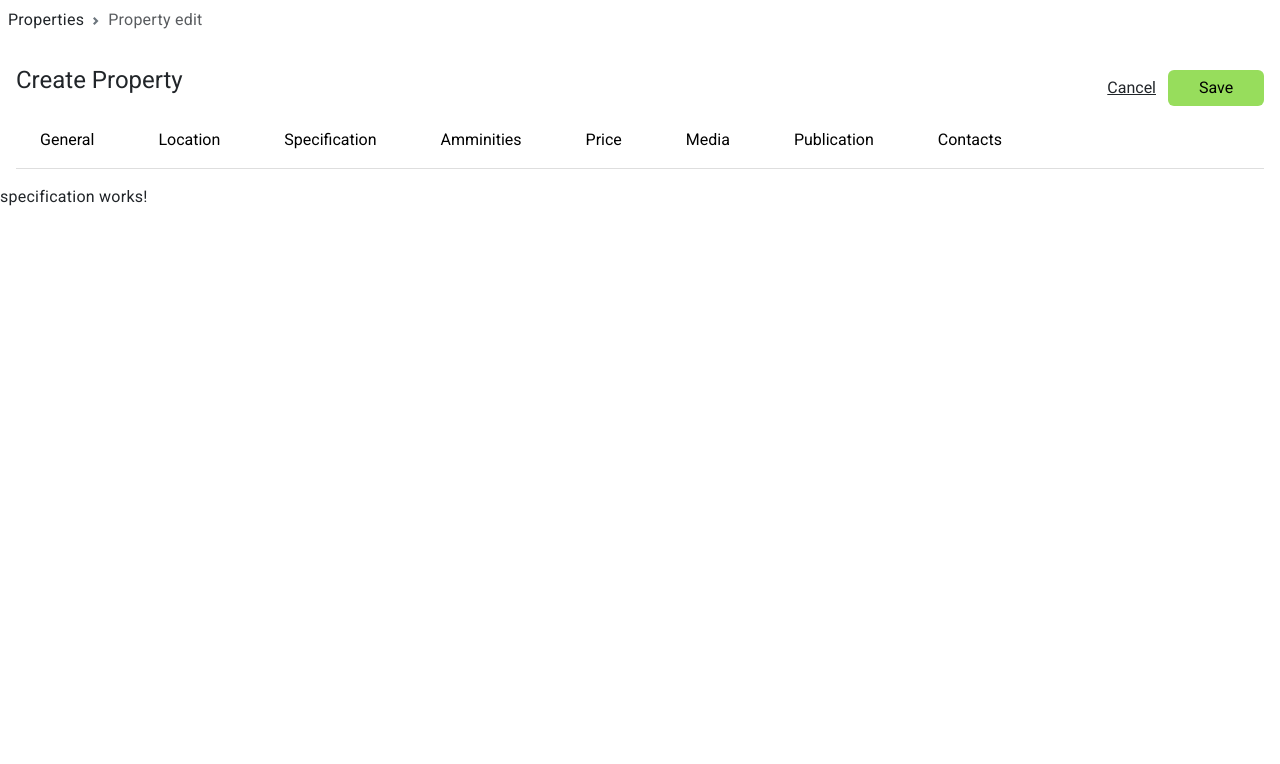
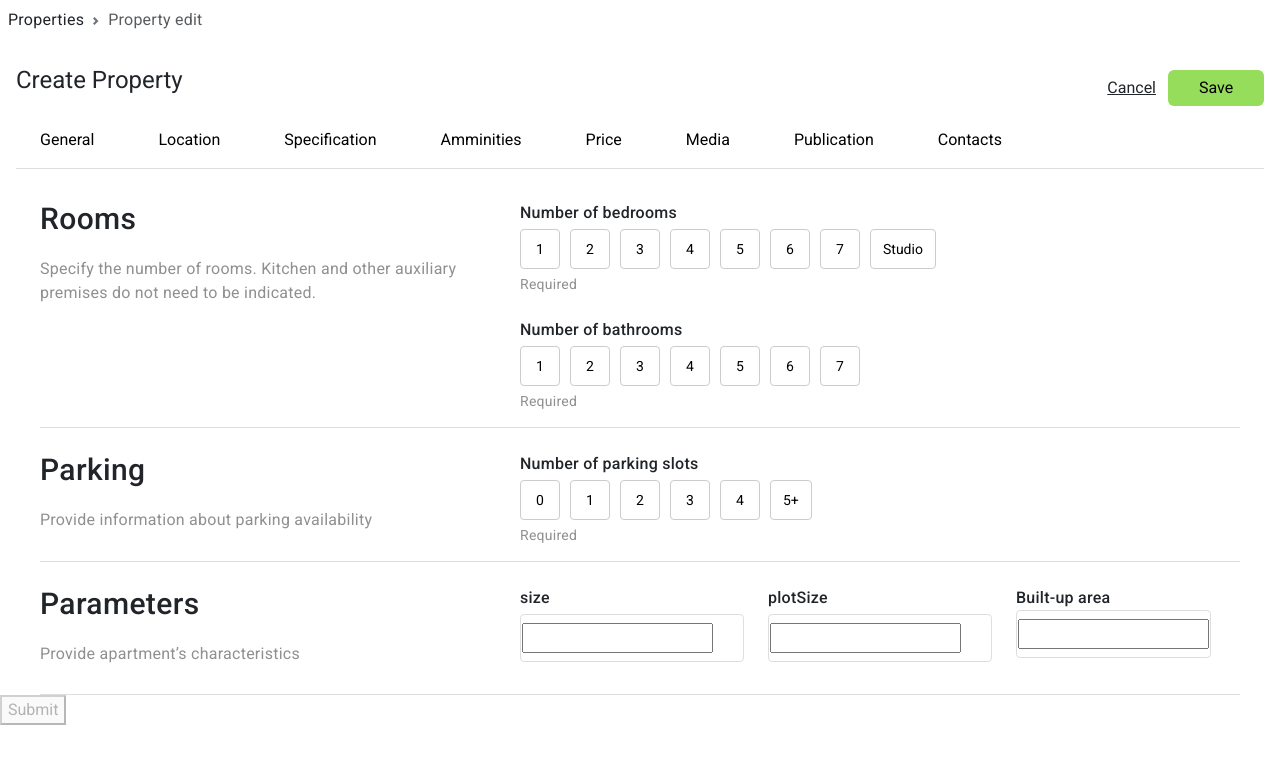
Before and after one commit to LtNightFury/PFE-3, an Angular app in the folder PFE-PROJECT/: page /specification in a window 1280 px wide. Shown: the top 764 px of the page. Built offline with nearby package versions, Linux system fonts and the light colour scheme.

Commit message:
specification

```diff
--- a/PFE-PROJECT/src/app/components/layout/pages/specification/specification.component.css
+++ b/PFE-PROJECT/src/app/components/layout/pages/specification/specification.component.css
@@ -0,0 +1,107 @@
+.form-body {
+    display: flex;
+    flex-direction: column;
+    gap: 1.5rem;
+    margin-top: 2rem;
+
+}
+
+.form-row-view {
+    display: flex;
+    align-items: start;
+    gap: 2rem;
+    width: min(75rem, 100%);
+    margin-inline: auto;
+    border-bottom: #DEDEDE 1px solid;
+    padding-bottom: 1rem;
+}
+
+.title-2 {
+    font-size: 1.875rem;
+    font-weight: 500;
+    line-height: 1.2;
+}
+
+.desc {
+    line-height: 1.5;
+    color: #918f90;
+}
+
+.form-row-body {
+    display: flex;
+    flex-direction: column;
+    gap: 1.5rem;
+    width: min(45rem, 100%);
+}
+.form-row-legend {
+    flex-grow: 1;
+    flex-basis: 0;
+    display: grid;
+    gap: 0.25rem;
+}
+.bedroom-options {
+    display: flex;
+    gap: 10px;
+    margin-bottom: 5px;
+  }
+
+  .bedroom-options button {
+    min-width: 40px;
+    height: 40px;
+    border: 1px solid #ccc;
+    background-color: white;
+    border-radius: 4px;
+    cursor: pointer;
+    padding: 8px 12px;
+    font-size: 14px;
+  }
+
+  .bedroom-options button.selected {
+    background-color: #e6e6e6;
+    border-color: #999;
+  }
+  .input_hint{
+    font-size: .875rem;
+    line-height: 1.43;
+    color: #918f90;
+
+
+}
+.input_label{
+    display: block;
+    width: fit-content;
+    margin: 0 0 0.25rem;
+    font-weight: 500;
+    cursor: pointer;
+    font-size: 1rem;
+    line-height: 1.5;
+
+}
+.grid{
+    display: grid;
+    grid-template-columns: repeat(3, minmax(0, 1fr));
+    gap: 1.5rem;
+}
+.input_control{
+    flex-grow: 1;
+    width: 100%;
+    height: 100%;
+    padding: 0 0.04rem;
+    font: inherit;
+    color: #1e1e1e;
+    background: none;
+    border: none;
+    border-radius: 0.25rem;
+
+}
+.input_inner{
+    display: flex;
+        align-items: center;
+        height: 3rem;
+        padding: 0 0.05rem;
+        background: #ffffff;
+        border: 0.0625rem solid #dedede;
+        border-radius: 0.25rem;
+        transition: .25s;
+
+}
--- a/PFE-PROJECT/src/app/components/layout/pages/specification/specification.component.html
+++ b/PFE-PROJECT/src/app/components/layout/pages/specification/specification.component.html
@@ -1 +1,100 @@
-<p>specification works!</p>
+<form [formGroup]="specificationForm" (ngSubmit)="onSubmit()">
+    <div class="form-body">
+        <div class="form-row-view">
+            <div class="form-row-legend">
+                <h2 class="title-2">Rooms</h2>
+                <p class="desc">
+                    Specify the number of rooms. Kitchen and other auxiliary premises do
+                    not need to be indicated.
+                </p>
+            </div>
+            <div class="form-row-body">
+                <div class="form-list-view">
+                    <label for="bedroom-options" class="input_label">Number of bedrooms</label>
+                    <div class="bedroom-options">
+                        <button type="button" *ngFor="let option of bedroomOptions" [class.selected]="
+                specificationForm.get('bedrooms')?.value === option.value
+              " (click)="selectBedroom(option.value)">
+                            {{ option.label }}
+                        </button>
+                    </div>
+                    <div class="input_hint mt-1">Required</div>
+                </div>
+                <div class="form-list-view">
+                    <label for="bedroom-options" class="input_label">Number of bathrooms</label>
+                    <div class="bedroom-options">
+                        <button type="button" *ngFor="let option of bathroomOptions" [class.selected]="
+                specificationForm.get('bathrooms')?.value === option.value
+              " (click)="selectBathroom(option.value)">
+                            {{ option.label }}
+                        </button>
+                    </div>
+                    <div class="input_hint mt-1">Required</div>
+                </div>
+            </div>
+        </div>
+        <div class="form-row-view">
+            <div class="form-row-legend">
+                <h2 class="title-2">Parking</h2>
+                <p class="desc">Provide information about parking availability</p>
+            </div>
+            <div class="form-row-body">
+                <div class="form-list-view">
+                    <label for="bedroom-options" class="input_label">Number of parking slots</label>
+                    <div class="bedroom-options">
+                        <button type="button" *ngFor="let option of parkingOptions" [class.selected]="
+                specificationForm.get('parkingSpots')?.value === option.value
+              " (click)="selectParking(option.value)">
+                            {{ option.label }}
+                        </button>
+                    </div>
+                    <div class="input_hint mt-1">Required</div>
+                </div>
+            </div>
+        </div>
+        <div class="form-row-view">
+            <div class="form-row-legend">
+                <h2 class="title-2">Parameters</h2>
+                <p class="desc">Provide apartment’s characteristics</p>
+            </div>
+            <div class="form-row-body">
+                <div class="grid">
+                    <div class="input">
+                    <label for="size" class="input_label">size</label>
+                    <div class="input_inner">
+                    <input
+                        type="number"
+                        id="size"
+                        formControlName="size"
+                        class="form_control"
+                        ></div>
+                    </div>
+                    <div class="input">
+
+                        <label for="plotSize" class="input_label">plotSize</label>
+                        <div class="input_inner">
+                        <input
+                            type="number"
+                            id="plotSize"
+                            formControlName="plotSize"
+                            class="form_control"
+                            ></div>
+                        </div>
+                        <div class="input" class="input_label">
+                            <label for="b-up">Built-up area</label>
+                            <div class="input_inner">
+                            <input
+                                type="number"
+                                id="b-up"
+                                formControlName="builtUpArea"
+                                class="form_control"
+                                ></div>
+                            </div>
+
+                </div>
+
+            </div>
+        </div>
+    </div>
+    <button type="submit" [disabled]="specificationForm.invalid">Submit</button>
+</form>
--- a/PFE-PROJECT/src/app/components/layout/pages/specification/specification.component.ts
+++ b/PFE-PROJECT/src/app/components/layout/pages/specification/specification.component.ts
@@ -1,10 +1,71 @@
-import { Component } from '@angular/core';
+import { Component, OnInit } from '@angular/core';
+import { FormBuilder, FormGroup, Validators } from '@angular/forms';
+
+
 
 @Component({
   selector: 'app-specification',
   templateUrl: './specification.component.html',
   styleUrls: ['./specification.component.css']
 })
-export class SpecificationComponent {
+export class SpecificationComponent implements OnInit{
+  specificationForm: FormGroup=this.fb.group({
+    bedrooms: ['', Validators.required],
+    bathrooms: ['', Validators.required] ,
+    parkingSpots: ['', Validators.required],
+    size: ['', Validators.required],
+    plotSize: ['', Validators.required],
+  builtUpArea: ['', Validators.required]
+
+  });
+  bedroomOptions = [
+    { value: '1', label: '1' },
+    { value: '2', label: '2' },
+    { value: '3', label: '3' },
+    { value: '4', label: '4' },
+    { value: '5', label: '5' },
+    { value: '6', label: '6' },
+    { value: '7', label: '7' },
+    { value: 'studio', label: 'Studio' }
+  ];
+
+
+  constructor(private fb: FormBuilder) { }
+
+  ngOnInit(): void {
+
+  }
+  selectBedroom(value: string): void {
+    this.specificationForm.get('bedrooms')?.setValue(value);
+  }
+  onSubmit(): void {
+    if (this.specificationForm.valid) {
+      console.log('Form submitted:', this.specificationForm.value);
+    }
+
 
 }
+bathroomOptions = [
+  { value: '1', label: '1' },
+  { value: '2', label: '2' },
+  { value: '3', label: '3' },
+  { value: '4', label: '4' },
+  { value: '5', label: '5' },
+  { value: '6', label: '6' },
+  { value: '7', label: '7' }
+];
+parkingOptions = [
+  { value: '0', label: '0' },
+  { value: '1', label: '1' },
+  { value: '2', label: '2' },
+  { value: '3', label: '3' },
+  { value: '4', label: '4' },
+  { value: '5+', label: '5+' }
+];
+selectBathroom(value: string): void {
+  this.specificationForm.get('bathrooms')?.setValue(value);}
+
+selectParking(value: string): void {
+  this.specificationForm.get('parkingSpots')?.setValue(value);
+}
+}
```
